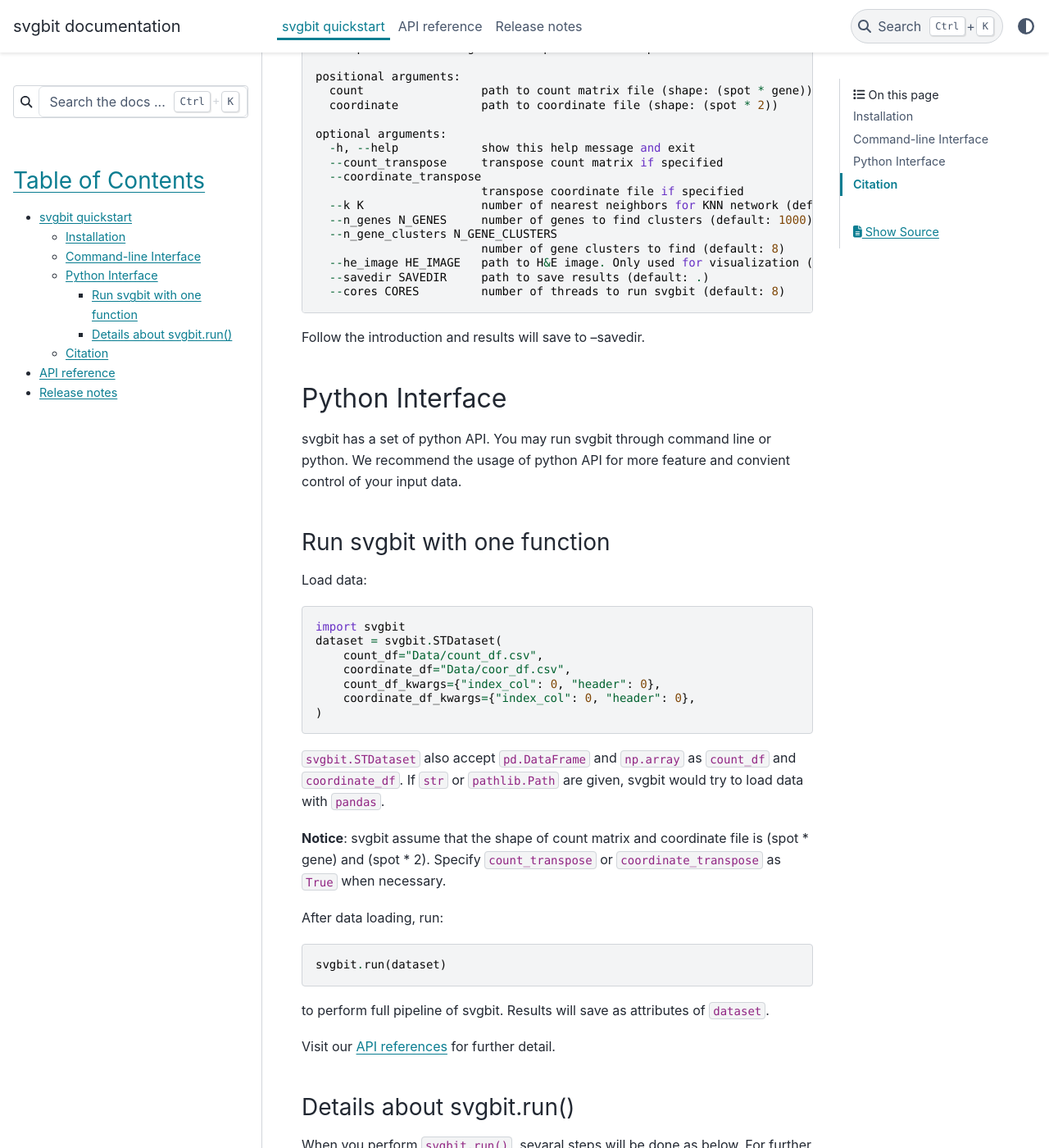
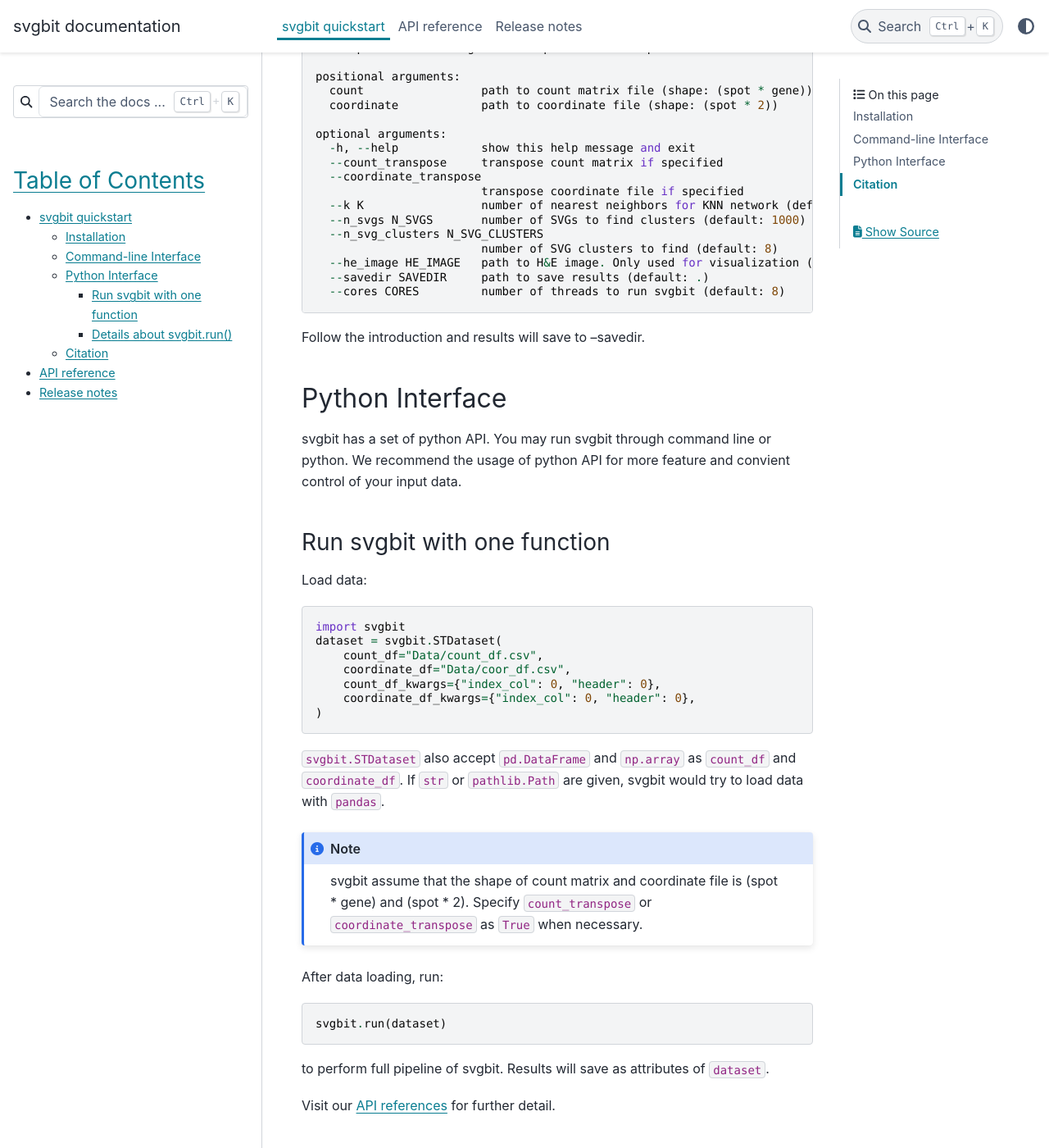
Before and after one commit to CPenglab/svgbit, a Sphinx documentation site: the page built from doc/source/quick_start/index.rst, in a window 1280 px wide and 1400 px high, scrolled down 696 px. Shown: the whole window at 82% size. Built offline with Sphinx 7.4.7 and the PyData theme 0.15.4, drawn with Linux system fonts in a browser that asks for light colours.

Commit message:
Rename parameters

```diff
--- a/doc/source/quick_start/index.rst
+++ b/doc/source/quick_start/index.rst
@@ -37,9 +37,9 @@ after installation, and you may get a short help massage::
       --coordinate_transpose
                             transpose coordinate file if specified
       --k K                 number of nearest neighbors for KNN network (default: 6)
-      --n_genes N_GENES     number of genes to find clusters (default: 1000)
-      --n_gene_clusters N_GENE_CLUSTERS
-                            number of gene clusters to find (default: 8)
+      --n_svgs N_SVGS       number of SVGs to find clusters (default: 1000)
+      --n_svg_clusters N_SVG_CLUSTERS
+                            number of SVG clusters to find (default: 8)
       --he_image HE_IMAGE   path to H&E image. Only used for visualization (default: None)
       --savedir SAVEDIR     path to save results (default: .)
       --cores CORES         number of threads to run svgbit (default: 8)
@@ -71,9 +71,10 @@ Load data::
 ``count_df`` and ``coordinate_df``. If ``str`` or ``pathlib.Path`` are
 given, svgbit would try to load data with ``pandas``.
 
-**Notice**: svgbit assume that the shape of count matrix and coordinate
-file is  (spot * gene) and (spot * 2). Specify ``count_transpose`` or
-``coordinate_transpose`` as ``True`` when necessary.
+.. note::
+    svgbit assume that the shape of count matrix and coordinate
+    file is  (spot * gene) and (spot * 2). Specify ``count_transpose`` or
+    ``coordinate_transpose`` as ``True`` when necessary.
 
 After data loading, run::
 
--- a/setup.py
+++ b/setup.py
@@ -27,6 +27,7 @@ setup(
     include_package_data=True,
     install_requires=[
         "setuptools",
+        "matplotlib>=3.5.1",
         "pysal>=2.4.0",
         "pandana>=0.6.1",
     ],
```
Also changed, not shown: README.md (+5 -5 lines), 4 other files.
